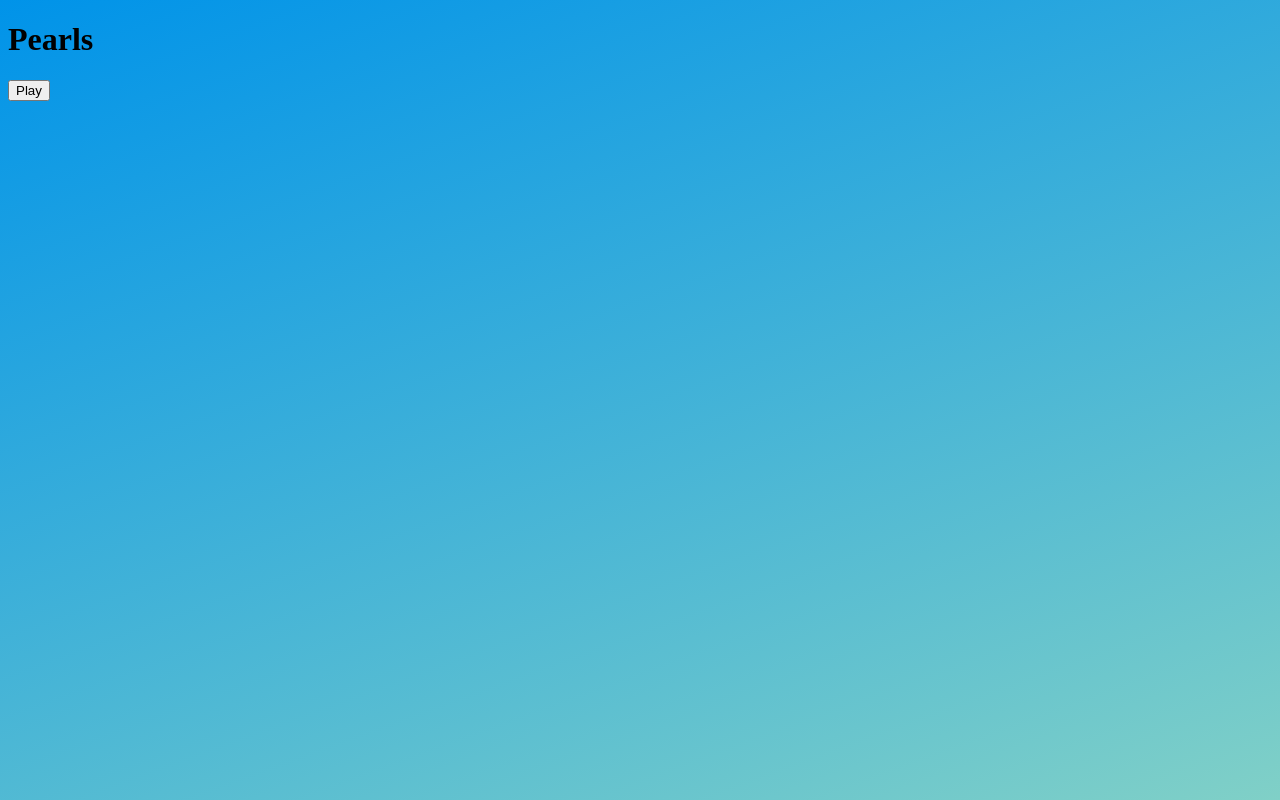
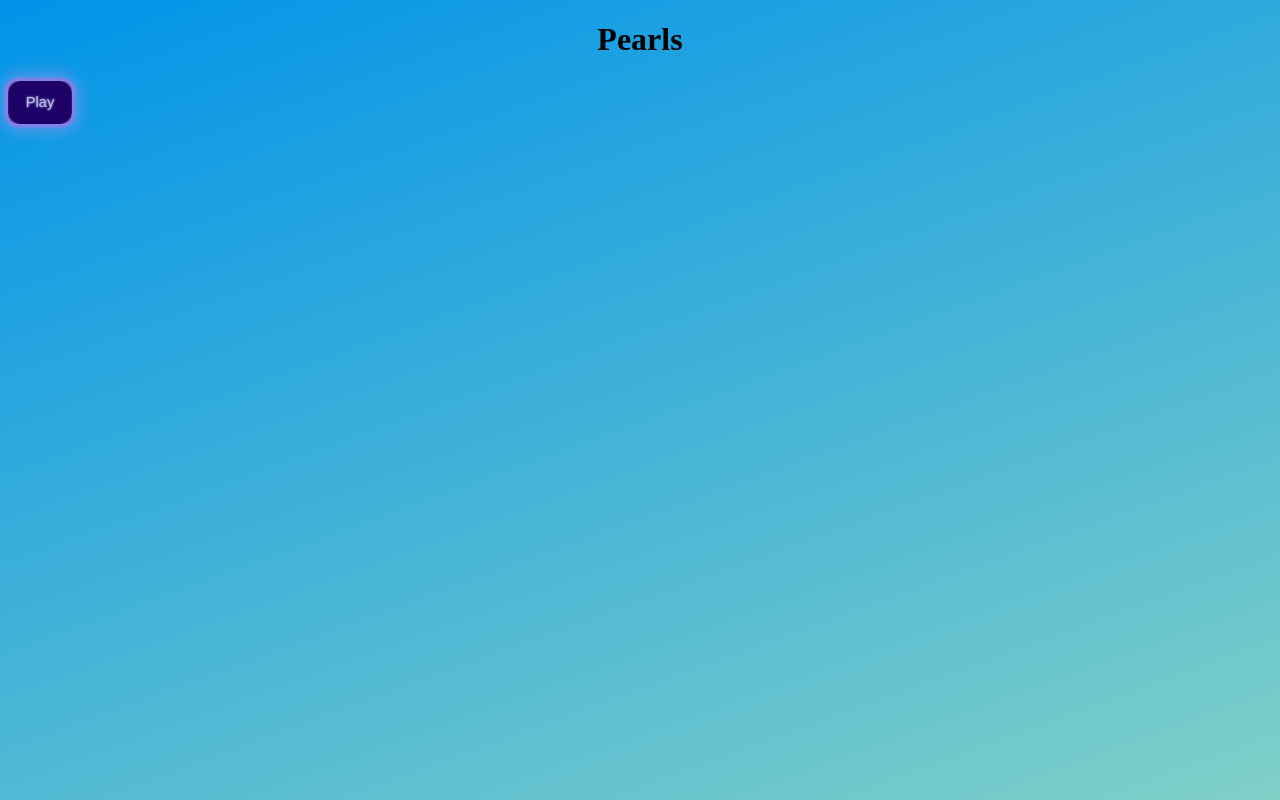
Before and after one commit to jbruni/pearls, a plain HTML site: page index.html in a window 1280 px wide. Both pictures are taken after a click on the button "Play". Drawn offline with Linux system fonts and the light colour scheme.

Commit message:
Update style.css

```diff
--- a/style.css
+++ b/style.css
@@ -7,3 +7,62 @@ html {
   margin: 0;
   padding: 0;
 }
+
+h1 {
+  text-align: center;
+}
+
+:root {
+  --transparent: oklch(0 0 0 / 0%);
+  --purple-100: oklch(0.86 0.08 280);
+  --purple-200: oklch(0.82 0.06 280);
+  --purple-300: oklch(0.71 0.12 280);
+  --purple-400: oklch(0.61 0.18 280);
+  --purple-500: oklch(0.5 0.21 280);
+  --purple-600: oklch(0.42 0.18 280);
+  --purple-800: oklch(0.25 0.15 280);
+  --purple-900: oklch(0.13 0.06 280);
+  --purple-900: oklch(0.13 0.06 280);
+}
+
+.playBtn {
+  position: relative;
+  z-index: 1;
+  background: var(--purple-900);
+  border: 3px solid;
+  border-color: var(--purple-400);
+  border-radius: 0.75rem;
+  color: var(--purple-300);
+  padding: 0.75rem 1rem;
+  text-decoration: none;
+  transition: 250ms ease-in-out;
+  transition-property: all;
+}
+
+.playBtn:hover,
+.playBtn:focus {
+  color: var(--purple-200);
+  background-color: var(--purple-800);
+  transform: scale(1.1);
+}
+
+.playBtn:after {
+  content: "";
+  position: absolute;
+  z-index: -1;
+  inset: 0;
+  opacity: 0.6;
+  border-radius: inherit;
+  box-shadow: 0 0 1em 0.5em var(--purple-300);
+  transition: 250ms ease-in-out;
+  transition-property: opacity;
+}
+
+.playBtn:hover::after,
+.playBtn:focus::after {
+  opacity: 0.6;
+}
+
+.playBtn span {
+  filter: drop-shadow(0 0 1px currentcolor);
+}
```
